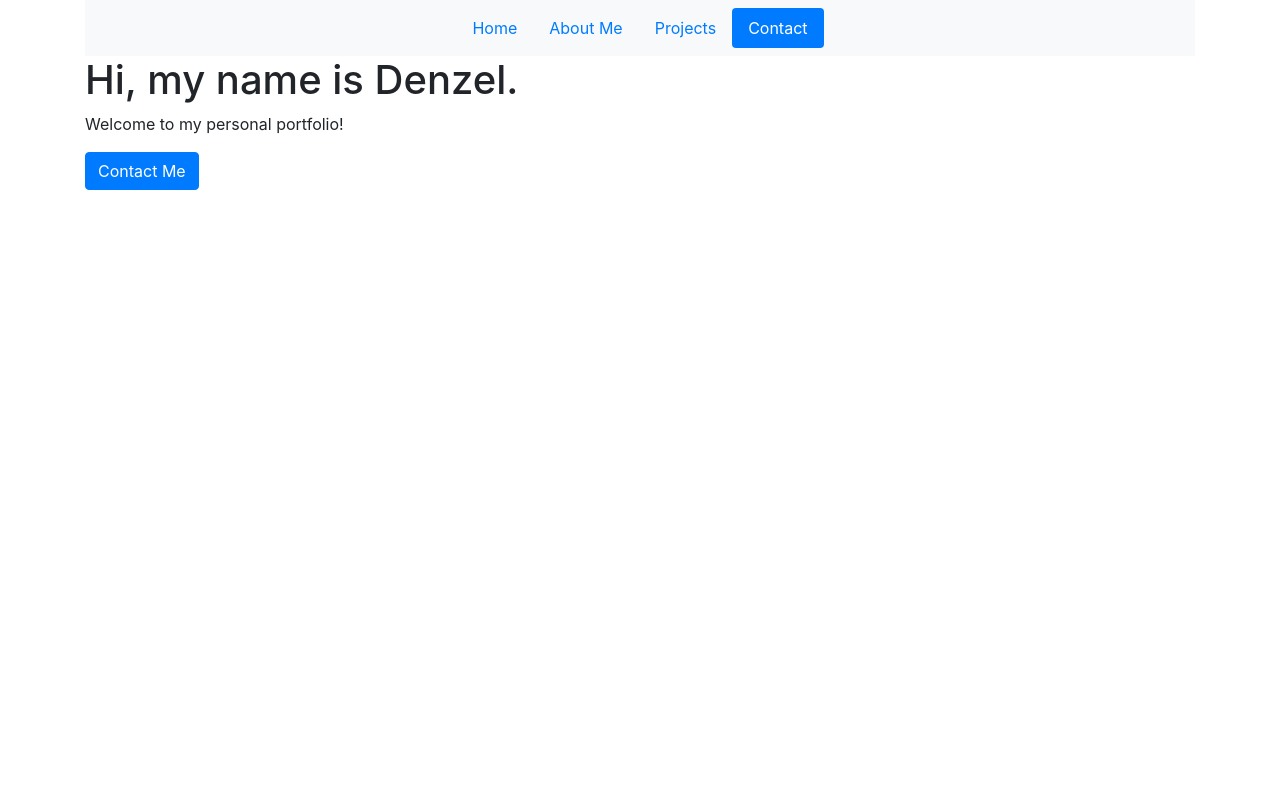
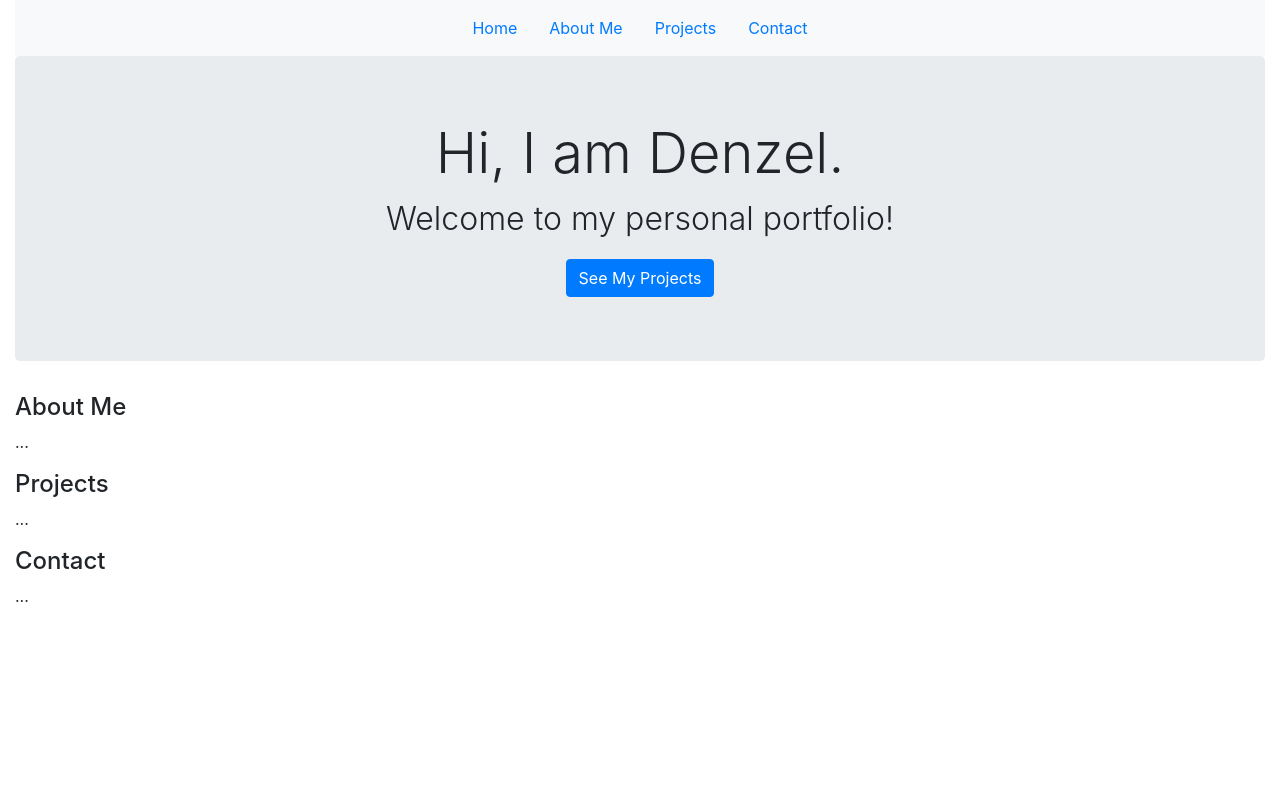
Before and after one commit to denzeltl/personal-portfolio, a plain HTML site: page index.html in a window 1280 px wide. Shown: the top 800 px of the page. Drawn offline with nearby package versions, Linux system fonts and the light colour scheme.

Commit message:
update home content

```diff
--- a/css/main.css
+++ b/css/main.css
@@ -1,3 +1,9 @@
+/* Navbar */
 #navbar {
     margin: auto;
 }
+
+/* Jumbotron content */
+#welcome-text {
+    font-size: 2rem;
+}
--- a/index.html
+++ b/index.html
@@ -15,7 +15,7 @@
         <title>Personal Portfolio</title>
     </head>
     <body>
-        <div class="container">
+        <div class="container-fluid">
             <!-- Navbar -->
             <nav class="navbar navbar-light bg-light sticky-top">
                 <ul id="navbar" class="nav nav-pills">
@@ -36,10 +36,10 @@
 
             <!-- Content -->
             <div data-spy="scroll" data-target="#navbar" data-offset="0">
-                <main id="home" class="vh-100">
-                    <h1>Hi, my name is Denzel.</h1>
-                    <p>Welcome to my personal portfolio!</p>
-                    <a href="#contact" class="btn btn-primary">Contact Me</a>
+                <main id="home" class="jumbotron text-center">
+                    <h1 class="display-4">Hi, I am Denzel.</h1>
+                    <p id="welcome-text" class="lead ">Welcome to my personal portfolio!</p>
+                    <a href="#contact" class="btn btn-primary">See My Projects</a>
                 </main>
                 <h4 id="about-me">About Me</h4>
                 <p>...</p>
```
